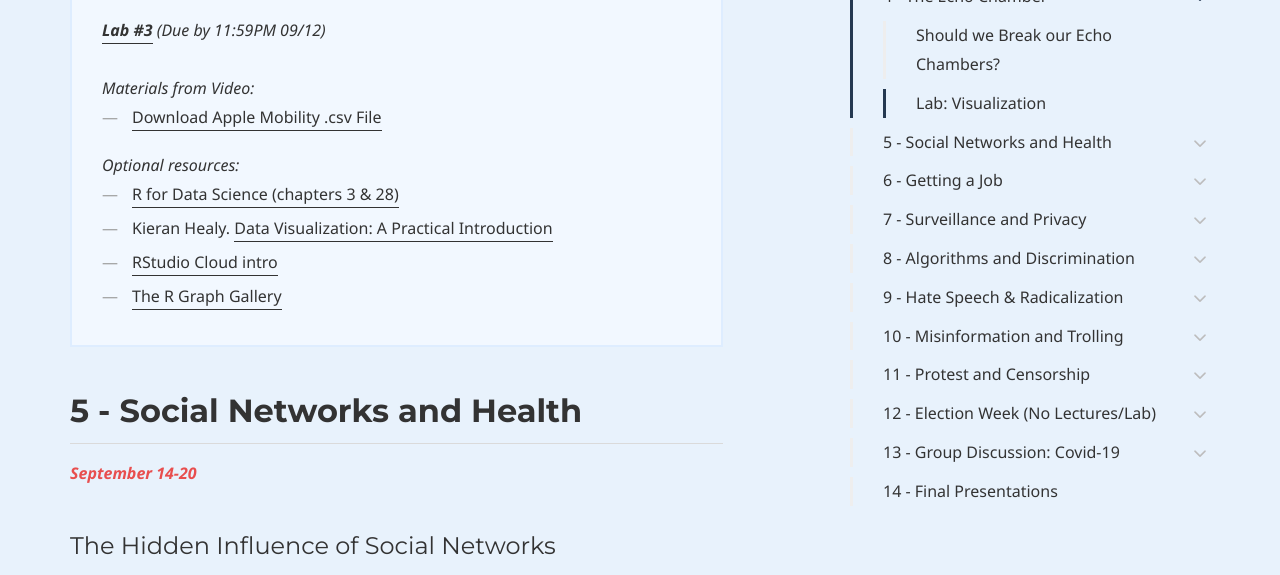
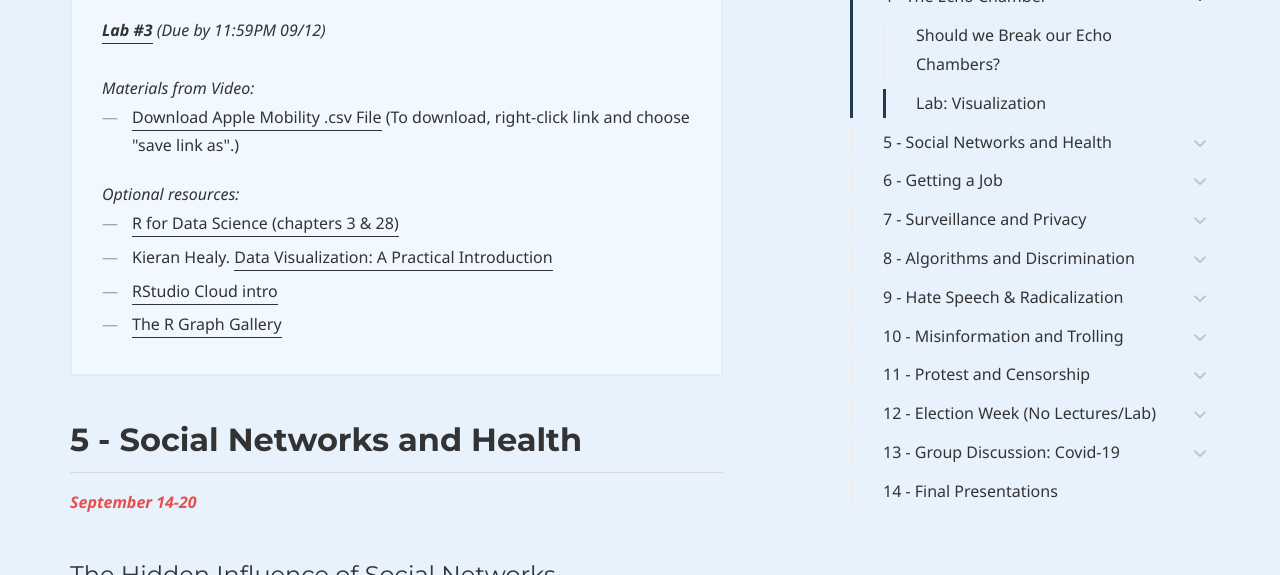
Before and after one commit to dssoc/dssoc.github.io, a Jekyll site: the page built from schedule.md, in a window 1280 px wide and 900 px high, scrolled down 6476 px, cut to the strip 154-729 px from the top of the window. Built offline with Jekyll 4.4.1, drawn with Linux system fonts in a browser that asks for light colours; some web fonts are replaced.

Commit message:
okay just added text telling students they need to right click.

```diff
--- a/schedule.md
+++ b/schedule.md
@@ -201,7 +201,7 @@ allowfullscreen></iframe>
 
 <i>Materials from Video:</i><br/>
 <ul>
-  <li><a href = "https://github.com/dssoc/dssoc.github.io/raw/master/datasets/apple_mobility_data.csv" download="apple_mobility_data.csv">Download Apple Mobility .csv File</a></li>
+  <li><a href = "https://github.com/dssoc/dssoc.github.io/raw/master/datasets/apple_mobility_data.csv" download="apple_mobility_data.csv">Download Apple Mobility .csv File</a> (To download, right-click link and choose "save link as".)</li>
 </ul>
 
 
```
